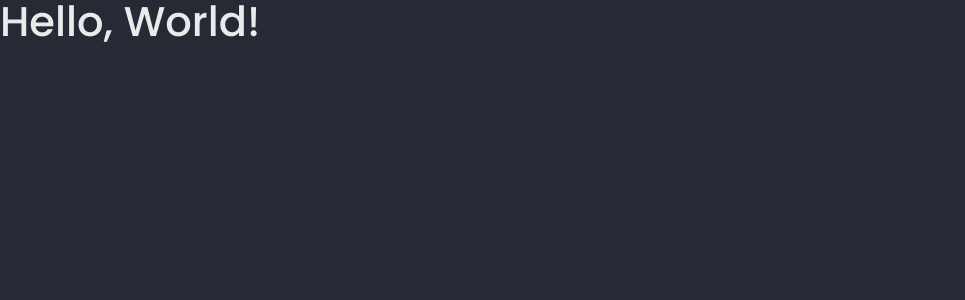
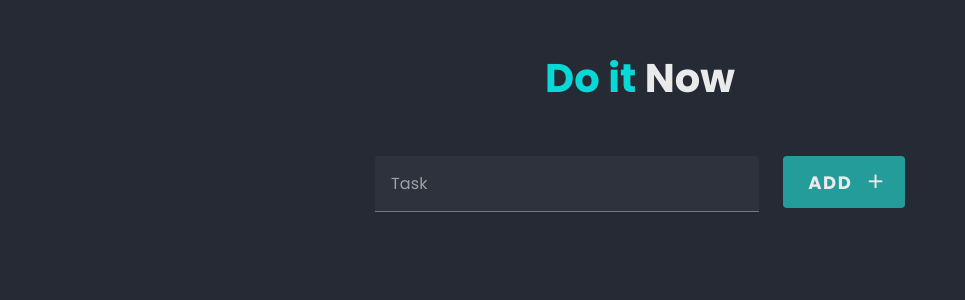
Before and after one commit to Sufferal/do-it-now, a Vue app in the folder front-end/do-it-now/: page / in a window 1280 px wide. Shown: the top 300 px of the page, without its empty margins (0-965 px from the left). Built offline with nearby package versions, Linux system fonts and the light colour scheme.

Commit message:
feat: add create task  (#2)
* feat: add tasks

* fix; remove unnecesarry import

```diff
--- a/front-end/do-it-now/index.html
+++ b/front-end/do-it-now/index.html
@@ -12,7 +12,6 @@
       href="https://fonts.googleapis.com/css2?family=Poppins:ital,wght@0,100;0,200;0,300;0,400;0,500;0,600;0,700;0,800;0,900;1,100;1,200;1,300;1,400;1,500;1,600;1,700;1,800;1,900&display=swap"
       rel="stylesheet"
     />
-
     <title>Do it Now</title>
   </head>
   <body>
--- a/front-end/do-it-now/src/App.vue
+++ b/front-end/do-it-now/src/App.vue
@@ -1,14 +1,36 @@
 <script setup>
-import HelloWorld from './components/HelloWorld.vue'
+import TaskAdd from "./components/Task/TaskAdd.vue";
+import TaskList from "./components/Task/TaskList.vue";
+import { ref } from "vue";
+import { onMounted } from "vue";
+
+const tasks = ref([]);
+const addTask = (task) => {
+  tasks.value.push(task);
+  localStorage.setItem("tasks", JSON.stringify(tasks.value));
+};
+
+onMounted(() => {
+  const savedTasks = localStorage.getItem('tasks');
+  if (savedTasks) {
+    tasks.value = JSON.parse(savedTasks);
+  }
+});
 </script>
 
 <template>
-  <header>
-    <div class="wrapper">
-      <HelloWorld msg="Hello, World!" />
-    </div>
-  </header>
+  <div class="app-wrapper">
+    <h1 class="app-title">Do it <span class="highlight-primary">Now</span></h1>
+    <TaskAdd @add-task="addTask"/>
+    <TaskList :tasks="tasks"/>
+  </div>
 </template>
 
 <style scoped>
+.app-title {
+  text-align: center;
+  color: var(--secondary-color);
+  margin: 3rem 0;
+  font-size: 2.5rem;
+}
 </style>
--- a/front-end/do-it-now/src/assets/css/base.css
+++ b/front-end/do-it-now/src/assets/css/base.css
@@ -1,6 +1,9 @@
 :root {
   --primary-font: 'Poppins', 'Arial', sans-serif;
   --primary-color: #EAEAEA;
+  --secondary-color: #08D9D6;
+  --secondary-color-dark: #08918e;
+  --error-color: #FF2E63;
   --background-color: #252A34;
 }
 
--- a/front-end/do-it-now/src/assets/css/main.css
+++ b/front-end/do-it-now/src/assets/css/main.css
@@ -1 +1,10 @@
 @import './base.css';
+
+.container {
+  width: 80vw;
+  margin: 0 auto;
+}
+
+.highlight-primary {
+  color: var(--primary-color) !important;
+}
--- a/front-end/do-it-now/src/components/HelloWorld.vue
+++ /dev/null
@@ -1,39 +0,0 @@
-<script setup>
-defineProps({
-  msg: {
-    type: String,
-    required: true
-  }
-})
-</script>
-
-<template>
-  <div class="greetings">
-    <h1 class="green">{{ msg }}</h1>
-  </div>
-</template>
-
-<style scoped>
-h1 {
-  font-weight: 500;
-  font-size: 2.6rem;
-  position: relative;
-  top: -10px;
-}
-
-h3 {
-  font-size: 1.2rem;
-}
-
-.greetings h1,
-.greetings h3 {
-  text-align: center;
-}
-
-@media (min-width: 1024px) {
-  .greetings h1,
-  .greetings h3 {
-    text-align: left;
-  }
-}
-</style>
--- /dev/null
+++ b/front-end/do-it-now/src/components/Task/TaskAdd.vue
@@ -0,0 +1,86 @@
+<template>
+  <div class="container">
+    <v-form v-model="valid" class="task-form">
+      <v-text-field
+        ref="form"
+        class="task-add"
+        v-model="task"
+        :counter="50"
+        :rules="taskRules"
+        label="Task"
+        required
+      ></v-text-field>
+      <v-btn
+        class="task-add-btn"
+        variant="tonal"
+        size="x-large"
+        @click="addTask"
+        append-icon="mdi-plus"
+      >
+        Add
+        <template v-slot:append>
+          <v-icon></v-icon>
+        </template>
+      </v-btn>
+    </v-form>
+  </div>
+</template>
+
+<script lang="ts">
+import { defineComponent } from "vue";
+
+export default defineComponent({
+  data() {
+    return {
+      valid: false,
+      task: "",
+      taskRules: [
+        (value) => !!value || "Task cannot be empty.",
+        (value) =>
+          value?.length <= 50 || "Task must be less than 50 characters.",
+      ],
+    };
+  },
+  methods: {
+    addTask() {
+      if (this.valid && this.task !== "") {
+        this.$emit("add-task", this.task);
+        this.task = "";
+        this.$refs.form.resetValidation();
+      }
+    },
+  },
+});
+</script>
+
+<style scoped>
+.task-form {
+  display: flex;
+  justify-content: center;
+  gap: 1.5rem;
+}
+
+.task-add {
+  max-width: 30vw;
+}
+
+.task-add-btn {
+  font-weight: bold;
+  background-color: var(--secondary-color-dark);
+}
+
+.task-add:deep() .v-counter {
+  color: var(--secondary-color-dark) !important;
+  font-weight: bold;
+}
+
+.task-add:deep() .v-messages__message {
+  color: var(--error-color) !important;
+}
+
+.task-add:deep()
+  .v-field--error:not(.v-field--disabled)
+  .v-label.v-field-label {
+  color: var(--error-color) !important;
+}
+</style>
--- /dev/null
+++ b/front-end/do-it-now/src/components/Task/TaskItem.vue
@@ -0,0 +1,29 @@
+<template>
+  <div class="task-item">
+    {{ task }}
+  </div>
+</template>
+
+<script lang="ts">
+import { defineComponent } from 'vue';
+
+export default defineComponent({
+  props: {
+    task: {
+      type: String,
+      required: true
+    }
+  }
+});
+</script>
+
+<style scoped>
+.task-item {
+  background-color: var(--secondary-color-dark);
+  padding: 0.75rem;
+  letter-spacing: 0.1rem;
+  text-align: left;
+  border-radius: 5px;
+  min-width: 30vw;
+}
+</style>
--- /dev/null
+++ b/front-end/do-it-now/src/components/Task/TaskList.vue
@@ -0,0 +1,37 @@
+<template>
+  <div class="task-list">
+    <TaskItem
+      v-for="(task, index) in tasks"
+      :key="index"
+      :index="index"
+      :task="task"
+    />
+  </div>
+</template>
+
+<script lang="ts">
+import { defineComponent } from "vue";
+import TaskItem from "./TaskItem.vue";
+
+export default defineComponent({
+  components: {
+    TaskItem,
+  },
+  props: {
+    tasks: {
+      type: Array as () => string[],
+      required: true,
+    },
+  },
+});
+</script>
+
+<style scoped>
+.task-list {
+  margin-top: 3rem;
+  display: flex;
+  flex-direction: column;
+  align-items: center;
+  gap: 2rem;
+}
+</style>
--- a/front-end/do-it-now/src/main.js
+++ b/front-end/do-it-now/src/main.js
@@ -1,6 +1,19 @@
+import '@mdi/font/css/materialdesignicons.css'
 import './assets/css/main.css'
+import { createApp } from 'vue'
 
-import { createApp } from 'vue'
+// Vuetify
+import 'vuetify/styles'
+import { createVuetify } from 'vuetify'
+import * as components from 'vuetify/components'
+import * as directives from 'vuetify/directives'
+
+// Components
 import App from './App.vue'
 
-createApp(App).mount('#app')
+const vuetify = createVuetify({
+  components,
+  directives,
+})
+
+createApp(App).use(vuetify).mount('#app')
```
Also changed, not shown: front-end/do-it-now/package.json (+6 -2 lines), front-end/do-it-now/.eslintrc.cjs, 1 other file (tests, documents, lock files or other folders).
